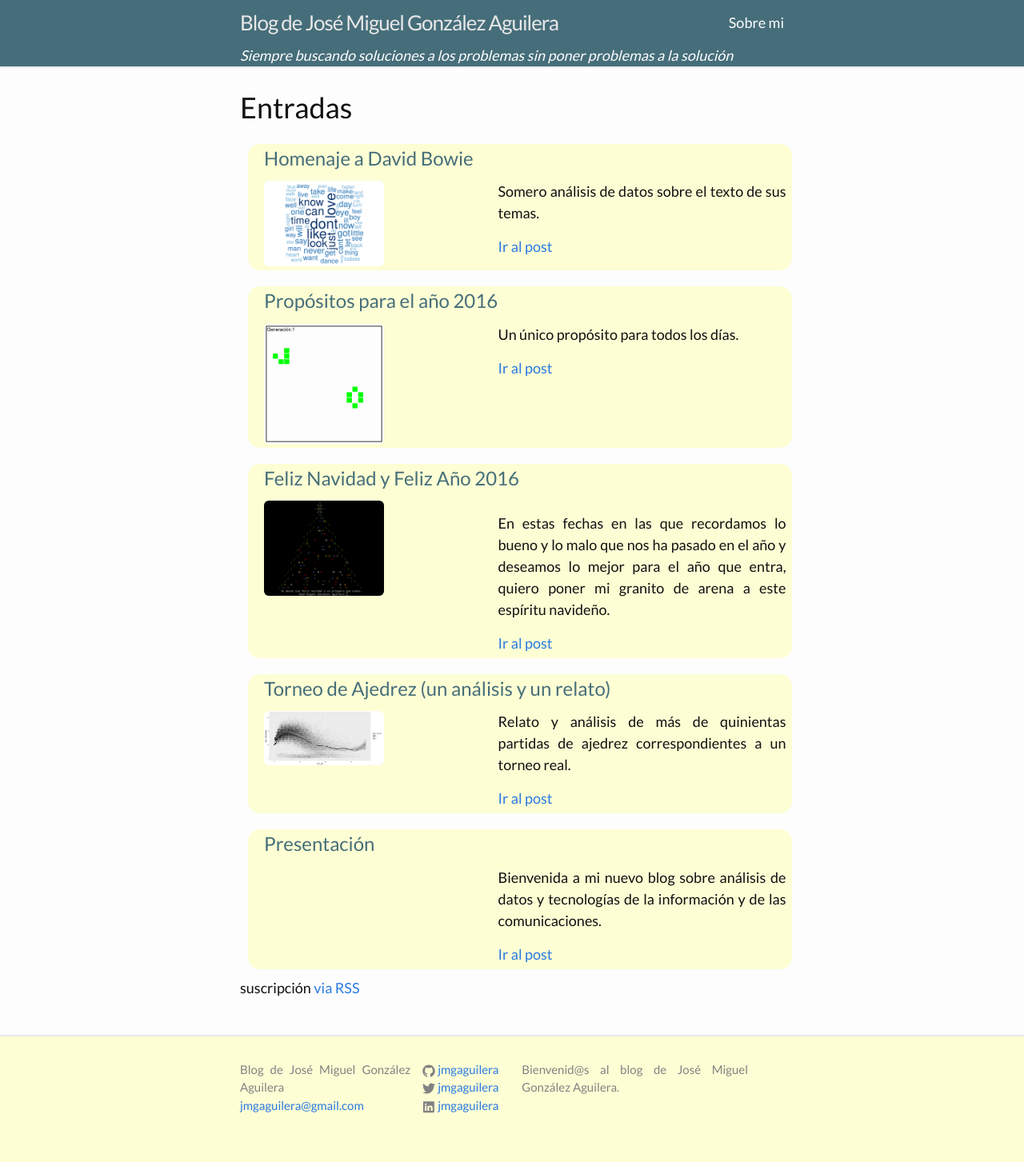
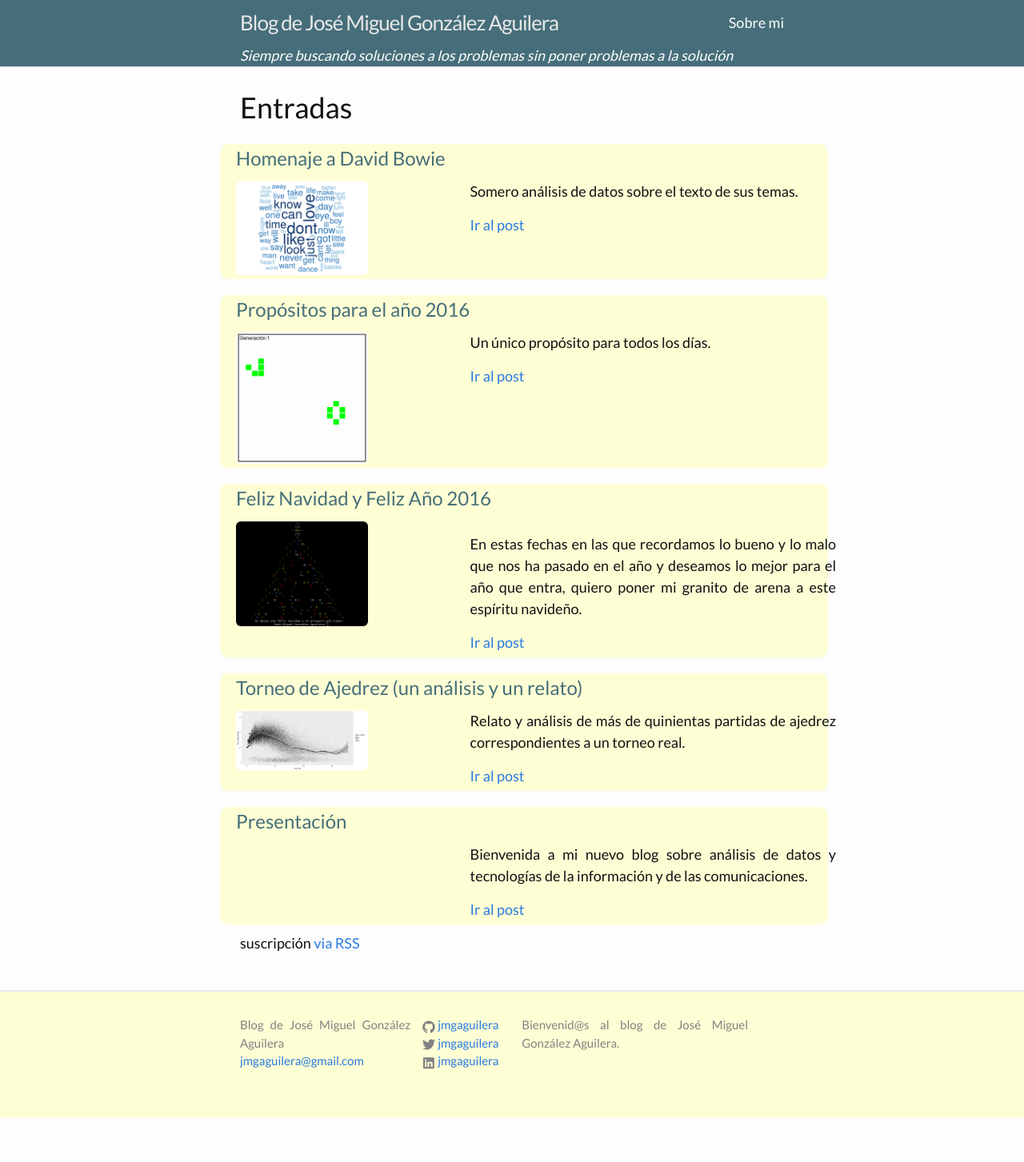
Before and after one commit to jmgaguilera/jmgaguilera.github.io, a Jekyll site: the page built from index.html, in a window 1280 px wide. Shown: the whole page at 80% size. Built offline with Jekyll 4.4.1, drawn with Linux system fonts in a browser that asks for light colours; comment, search, counter and statistics services are not loaded; after the commit the page ends 1398 px from its top, so only the background shows below that.

Commit message:
Mejora del formato de las tarjetas de los posts

```diff
--- a/_sass/_base.scss
+++ b/_sass/_base.scss
@@ -6,9 +6,10 @@ $color_md_oscuro: #D4423D;
 
 .card {
     margin: 10px;
+    margin-left: -40px;
     padding: 5px;
     background: $color_md_claro;
-    border-radius: 15px;
+    border-radius: 10px;
 }
 
 .card-title {
--- a/css/main.scss
+++ b/css/main.scss
@@ -22,7 +22,7 @@ $grey-color-light: lighten($grey-color, 40%);
 $grey-color-dark:  darken($grey-color, 25%);
 
 $on-palm:          600px;
-$on-laptop:        800px;
+$on-laptop:        900px;
 
 
 
--- a/index.html
+++ b/index.html
@@ -2,13 +2,11 @@
 layout: default
 ---
 
-<div class="home">
-
   <h1>Entradas</h1>
 
-{% for post in site.posts %}
-<div class="card col-xs-12 col-md-12">
-  <div class="card-block">
+  {% for post in site.posts %}
+<div class="container">
+  <div class="card-block card col-xs-11 col-md-8">
   <div class="container">
     <div class="row">
       <div class="col-xs-12 col-md-12">
@@ -16,12 +14,13 @@ layout: default
       </div>
     </div>
   <div class="row">
-    <div class="col-xs-4 col-md-2">
-    <a href="{{ post.url | prepend: site.baseurAl }}" class="card-link">
-      <img class="card-img-top img-rounded" style="min-width:100px;max-width:150px" src="{{ post.url-image }}"/>
+    <div class="col-xs-3 col-md-2">
+      <a href="{{ post.url | prepend: site.baseurAl }}" class="card-link">
+            <img class="card-img-top img-rounded" src="{{ post.url-image }}"/>
+        </picture>
       </a>
     </div>
-    <div class="col-xs-offset-2 col-xs-6 col-md-offset-1 col-md-4">
+    <div class="col-xs-8 col-md-offset-1 col-md-5">
       <p class="card-text">{{ post.excerpt }}</p>
       <a href="{{ post.url | prepend: site.baseurAl }}" class="card-link">Ir al post</a>
       <div class="card-block">
@@ -36,5 +35,3 @@ layout: default
 
 
   <p class="rss-subscribe">suscripción <a href="{{ "/feed.xml" | prepend: site.baseurl }}">via RSS</a></p>
-
-</div>
```
